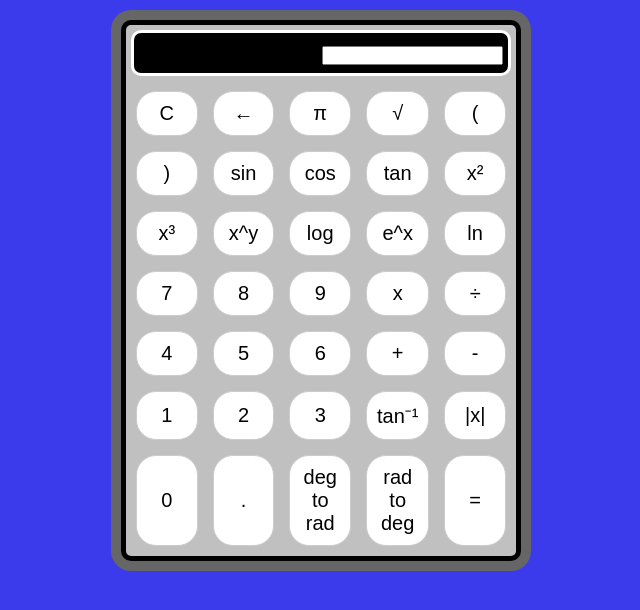
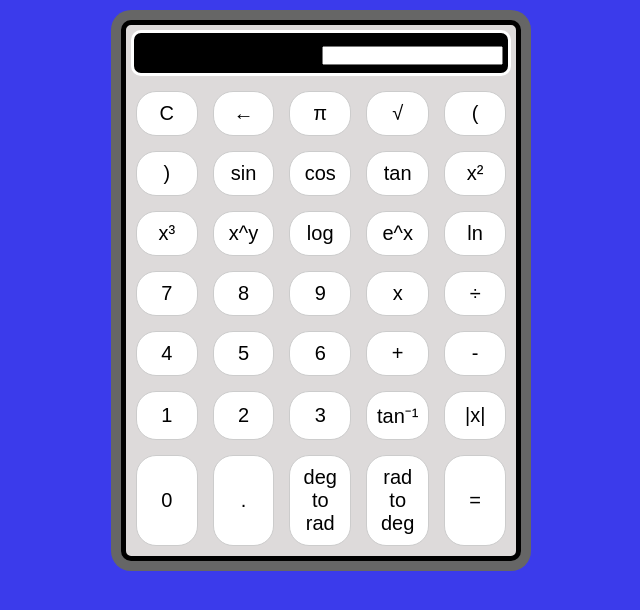
Before and after one commit to Raftech1723/Calculadora, a plain HTML site: page index.html in a window 1280 px wide. Shown: the whole page, without its empty margins (319-959 px from the left). Drawn offline with Linux system fonts and the light colour scheme.

```diff
--- a/style.css
+++ b/style.css
@@ -16,7 +16,7 @@
     border-radius: 5px;
     padding: 10px;
     box-shadow: 0 0 10px rgba(0, 0, 0, 0.2);*/
-    background-color: #c0c0c0;
+    background-color: #dddada;
     box-shadow: 0px 0px 0px 10px #666;
     border: 5px solid black;
     border-radius: 10px;
```
